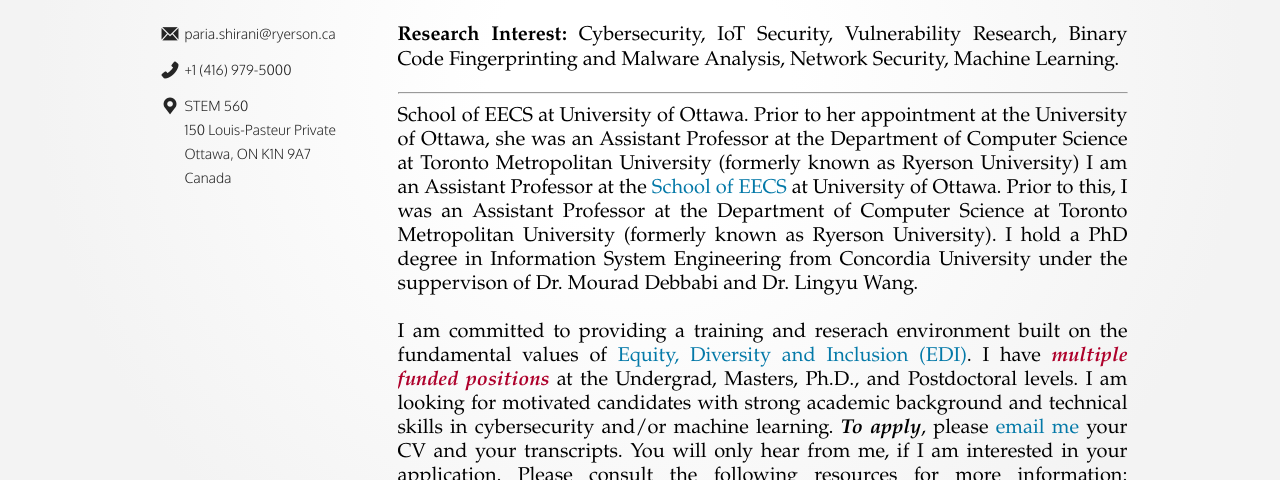
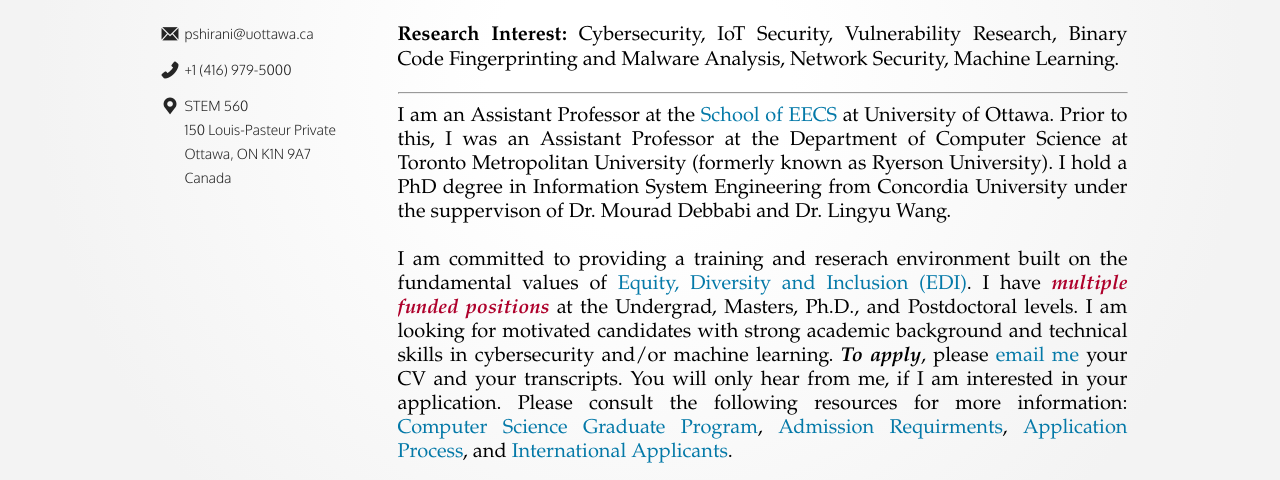
Before and after one commit to PariaSh/PariaSh.github.io, a plain HTML site: page index.html in a window 1280 px wide. Shown: the part 320-800 px from the top of the page. Drawn offline with Linux system fonts and the light colour scheme.

Commit message:
Update index.html

```diff
--- a/index.html
+++ b/index.html
@@ -56,9 +56,9 @@
     <div id="side-bar">
         <img src="img/Paria-Shirani.png" class="photo"/>
         <div id="quick-links">
-            <a href="mailto:paria.shirani@ryerson.ca">
+            <a href="pshirani@uottawa.ca">
                 <span class="icon icon-email"></span>
-                paria.shirani@ryerson.ca
+                pshirani@uottawa.ca
             </a>
             <a href="tel:+151484824247;7182">
                 <span class="icon icon-tel"></span>
@@ -107,8 +107,6 @@
               holds all treaty peoples, new and not so new, to a spirit of respect for the
               land and its resources, sharing and peace” </i>
               <br><br>-->
-               School of EECS at University of Ottawa. Prior to her appointment at the University of Ottawa, she was an Assistant Professor at the Department of Computer Science at Toronto Metropolitan University (formerly known as Ryerson University)
-
 
               I am an Assistant Professor at the
               <a href="https://www.uottawa.ca/faculty-engineering/school-electrical-engineering-computer-science" target="_blank"> School of EECS </a>
@@ -122,7 +120,7 @@
             <!--<a href="https://www.ryerson.ca/cs/graduate/degree-requirements/#accordion-1574454122036-msc-program-options" target="_blank">Masters</a>,
             <a href="https://www.ryerson.ca/cs/graduate/degree-requirements/#accordion-1574694114065-phd-requirements" target="_blank"> Ph.D.</a>, -->
             I am looking for motivated candidates with strong academic background and technical skills in cybersecurity and/or machine learning.
-            <i><b>To apply</i></b>, please <a href="mailto:paria.shirani@ryerson.ca">email me</a> your CV and your transcripts.
+            <i><b>To apply</i></b>, please <a href="mailto:pshirani@uottawa.ca">email me</a> your CV and your transcripts.
             You will only hear from me, if I am interested in your application.
             Please consult the following resources for more information:
             <a href="https://www.ryerson.ca/cs/graduate/" target="_blank">Computer Science Graduate Program</a>,
```
